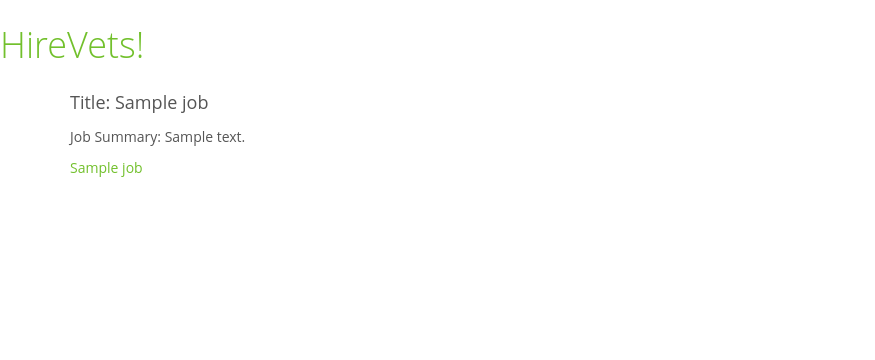
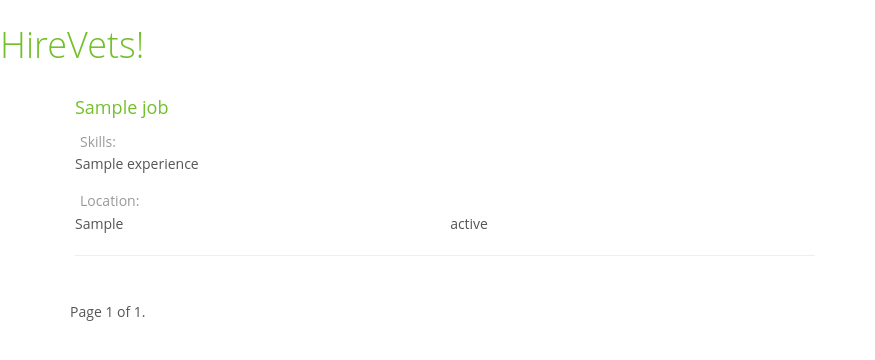
Before and after one commit to dbhaskaran1/hirevets, a Django app: template jobs/templates/jobs/job_list.html in a window 1280 px wide. Shown: the top 360 px of the page, without its empty margins (0-875 px from the left). Run offline with Django 3.2, Linux system fonts and the light colour scheme; the template is opened without the code that fills it: most values are stand-ins (such as "Sample title", 1, 10 or a date in 2020); data that the repository does not hold is empty; some libraries are stand-ins or nearby versions.

Commit message:
Added pagination to the page displaying the list of jobs

```diff
--- a/jobs/templates/jobs/job_list.html
+++ b/jobs/templates/jobs/job_list.html
@@ -2,10 +2,44 @@
 
 {% block content %}
   {% for job in jobs %}
-		<div>
-				<h4>Title: {{ job.title }} </h4>
-				<p>Job Summary: {{ job.job_summary }} </p>
-        <h5><a href="{% url 'job_detail' pk=job.pk %}">{{ job.title }}</a></h5>
-		</div>
+				<article class="u-shadow-v11 rounded g-pa-5">
+					<h4 class="u-link-v5 g-color-gray-dark-v1 g-color-primary--hover">
+						<a href="{% url 'job_detail' pk=job.pk %}">{{ job.title }}</a>
+					</h4>
+              <ul class="list-unstyled">
+                <li class="media g-mb-10">
+                  <span class="d-block g-color-gray-dark-v5 g-width-110">
+                      <i class="icon-user g-pos-rel g-top-1 g-mr-5"></i> Skills:
+                    </span>
+                  <span class="media-body"> {{ job.experience }} </span>
+                </li>
+
+                <li class="media">
+                  <span class="d-block g-color-gray-dark-v5 g-width-110">
+                      <i class="icon-location-pin g-pos-rel g-top-1 g-mr-5"></i> Location:
+                    </span>
+                  <span class="media-body"> {{ job.location_city }} </span>
+                  <span class="media-body"> {{ job.location_state }} </span>
+                </li>
+              </ul>
+              <hr class="g-brd-gray-light-v4">
+			</article>
   {% endfor %}
+
+	<div class="pagination">
+	    <span class="step-links">
+	        {% if jobs.has_previous %}
+	            <a href="?page={{ jobs.previous_page_number }}">previous</a>
+	        {% endif %}
+
+	        <span class="current">
+	            Page {{ jobs.number }} of {{ jobs.paginator.num_pages }}.
+	        </span>
+
+	        {% if jobs.has_next %}
+	            <a href="?page={{ jobs.next_page_number }}">next</a>
+	        {% endif %}
+	    </span>
+	</div>
+
 {% endblock %}
```
Also changed, not shown: jobs/views.py (+13 -1 lines).
